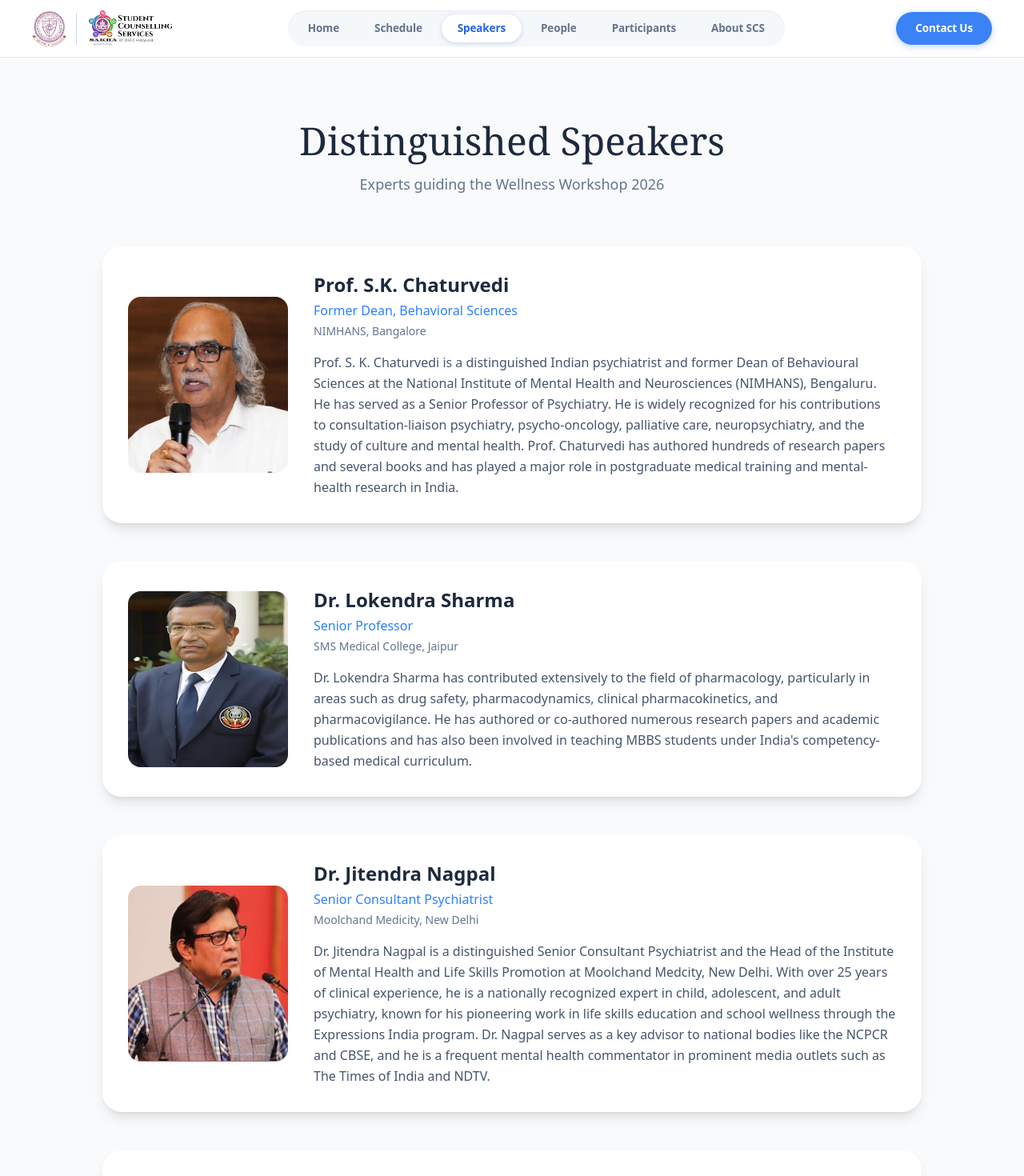
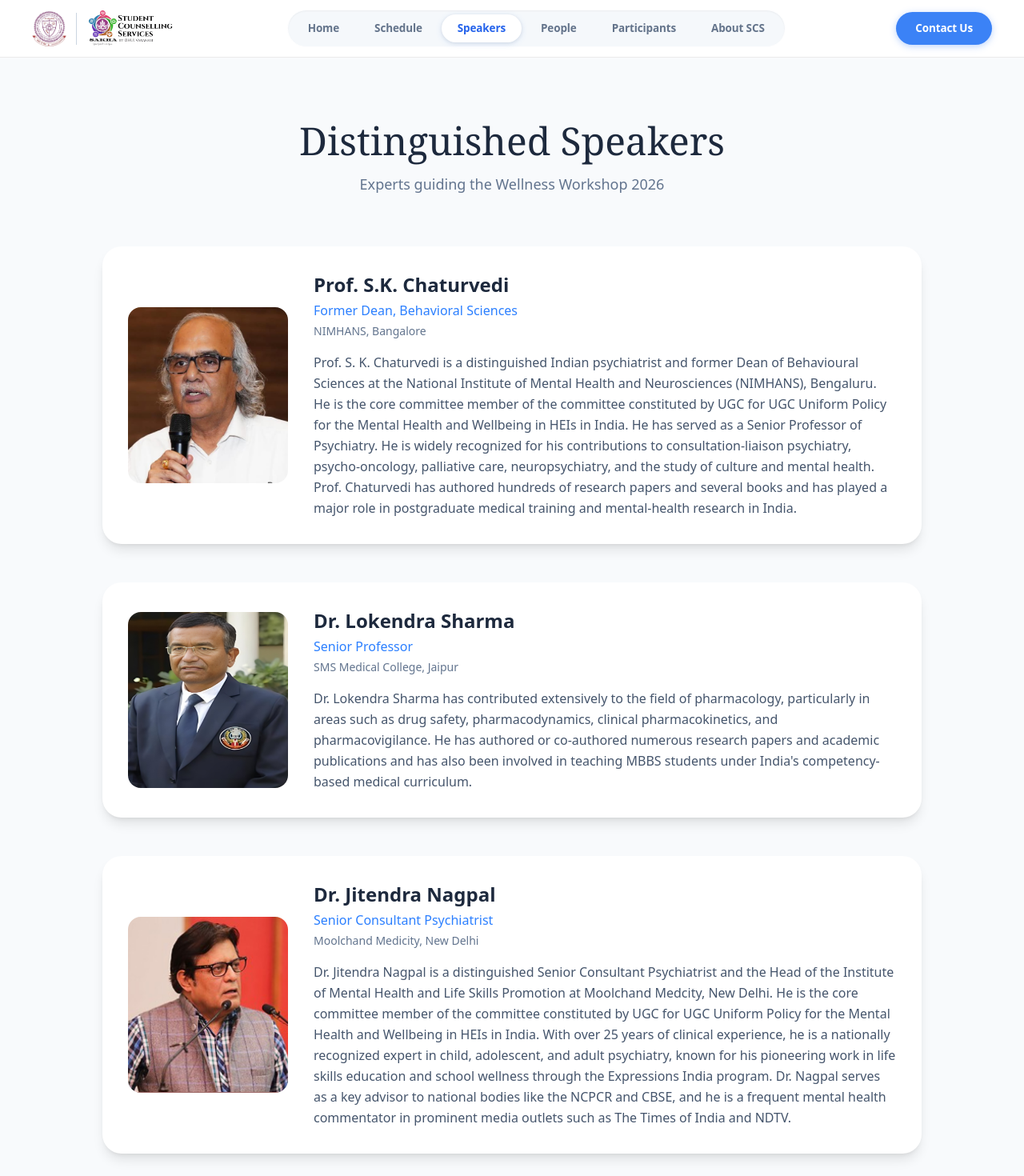
Before and after one commit to SuryanshDixit/scs-wellness-workshop-2026, a Next.js app: page /speakers in a window 1280 px wide. Shown: the top 1470 px of the page at 80% size. Built offline with nearby package versions, Linux system fonts and the light colour scheme; a web font is replaced by a local one.

Commit message:
Update page.js

```diff
--- a/src/app/speakers/page.js
+++ b/src/app/speakers/page.js
@@ -9,7 +9,7 @@ const speakers = [
     org: "NIMHANS, Bangalore",
     link: "https://santoshchaturvedi.in/",
     image: "/speakers/SKC September 2024.JPG",
-    desc: "Prof. S. K. Chaturvedi is a distinguished Indian psychiatrist and former Dean of Behavioural Sciences at the National Institute of Mental Health and Neurosciences (NIMHANS), Bengaluru. He has served as a Senior Professor of Psychiatry. He is widely recognized for his contributions to consultation-liaison psychiatry, psycho-oncology, palliative care, neuropsychiatry, and the study of culture and mental health. Prof. Chaturvedi has authored hundreds of research papers and several books and has played a major role in postgraduate medical training and mental-health research in India.",
+    desc: "Prof. S. K. Chaturvedi is a distinguished Indian psychiatrist and former Dean of Behavioural Sciences at the National Institute of Mental Health and Neurosciences (NIMHANS), Bengaluru. He is the core committee member of the committee constituted by UGC for UGC Uniform Policy for the Mental Health and Wellbeing in HEIs in India. He has served as a Senior Professor of Psychiatry. He is widely recognized for his contributions to consultation-liaison psychiatry, psycho-oncology, palliative care, neuropsychiatry, and the study of culture and mental health. Prof. Chaturvedi has authored hundreds of research papers and several books and has played a major role in postgraduate medical training and mental-health research in India.",
   },
   {
     name: "Dr. Lokendra Sharma",
@@ -25,7 +25,7 @@ const speakers = [
     org: "Moolchand Medicity, New Delhi",
     link: "https://moolchandhealthcare.com/doctors/jitendra-nagpal",
     image: "/speakers/Dr-Jitendra-Nagpal.jpg",
-    desc: "Dr. Jitendra Nagpal is a distinguished Senior Consultant Psychiatrist and the Head of the Institute of Mental Health and Life Skills Promotion at Moolchand Medcity, New Delhi. With over 25 years of clinical experience, he is a nationally recognized expert in child, adolescent, and adult psychiatry, known for his pioneering work in life skills education and school wellness through the Expressions India program. Dr. Nagpal serves as a key advisor to national bodies like the NCPCR and CBSE, and he is a frequent mental health commentator in prominent media outlets such as The Times of India and NDTV.",
+    desc: "Dr. Jitendra Nagpal is a distinguished Senior Consultant Psychiatrist and the Head of the Institute of Mental Health and Life Skills Promotion at Moolchand Medcity, New Delhi. He is the core committee member of the committee constituted by UGC for UGC Uniform Policy for the Mental Health and Wellbeing in HEIs in India. With over 25 years of clinical experience, he is a nationally recognized expert in child, adolescent, and adult psychiatry, known for his pioneering work in life skills education and school wellness through the Expressions India program. Dr. Nagpal serves as a key advisor to national bodies like the NCPCR and CBSE, and he is a frequent mental health commentator in prominent media outlets such as The Times of India and NDTV.",
   },
   {
     name: "Dr. Geeta Mehrotra",
```
